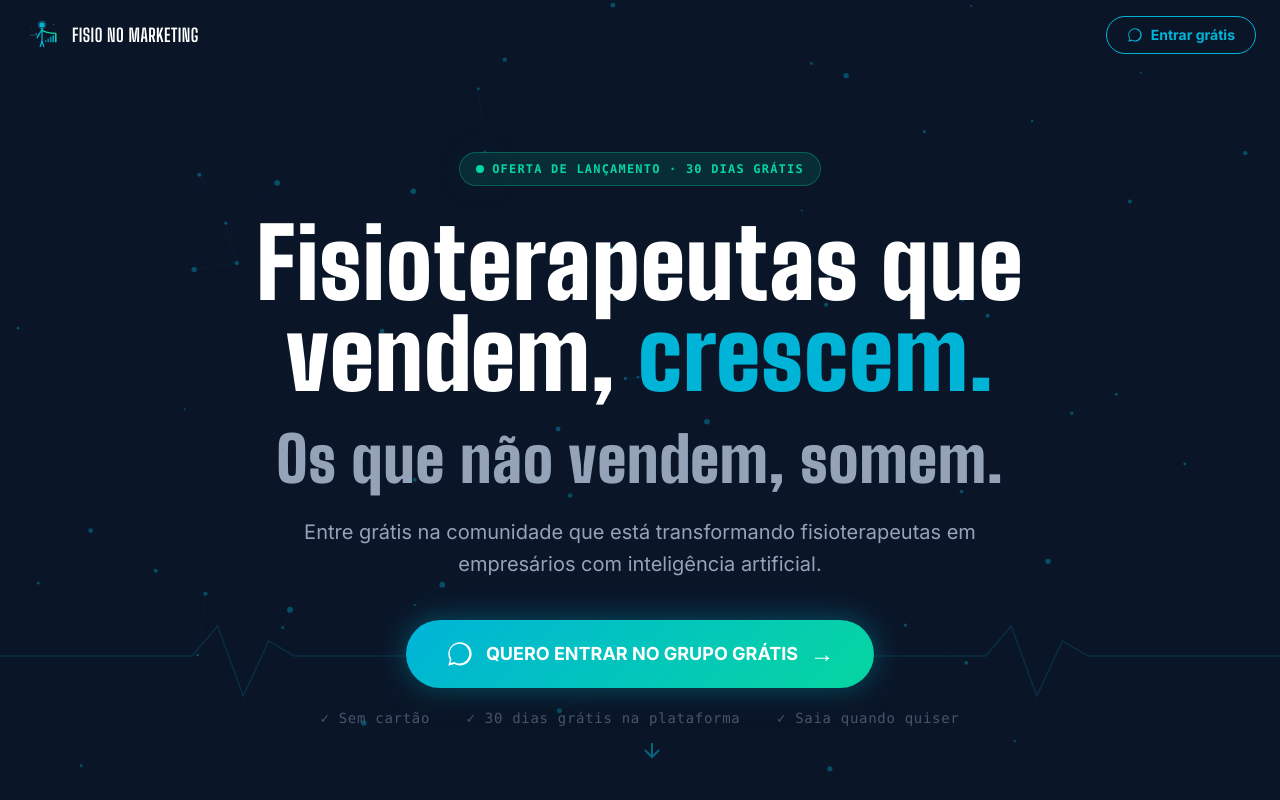
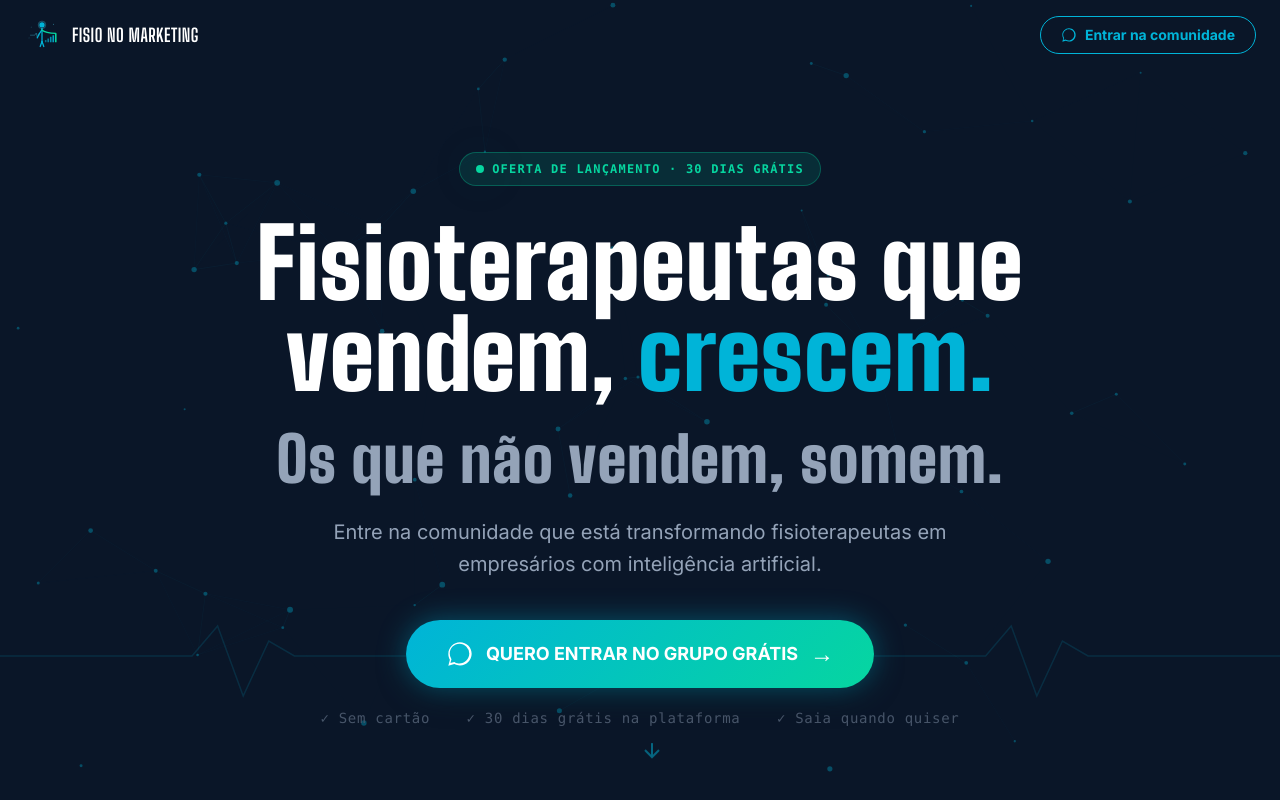
Before and after one commit to ViniAguirre/fisio-no-marketing, a React (Vite) app: page / in a window 1280 px wide. Shown: the top 800 px of the page. Built offline with nearby package versions, Linux system fonts and the light colour scheme.

Commit message:
feat(copy): update CTA text to entrar na comunidade

```diff
--- a/index.html
+++ b/index.html
@@ -6,7 +6,7 @@
 
     <!-- ═══ SEO ═══ -->
     <title>Fisio no Marketing — IA para Fisioterapeutas</title>
-    <meta name="description" content="Entre grátis na comunidade que está transformando fisioterapeutas em empresários com inteligência artificial. 30 dias de acesso completo ao AD AI Studio sem pagar nada." />
+    <meta name="description" content="Entre na comunidade que está transformando fisioterapeutas em empresários com inteligência artificial. 30 dias de acesso completo ao AD AI Studio sem pagar nada." />
     <meta name="robots" content="index, follow" />
     <link rel="canonical" href="__SITE_URL__" />
 
@@ -14,7 +14,7 @@
     <meta property="og:type" content="website" />
     <meta property="og:url" content="__SITE_URL__" />
     <meta property="og:title" content="Fisio no Marketing — IA para Fisioterapeutas" />
-    <meta property="og:description" content="Entre grátis. Use 30 dias. Sem pagar nada. A plataforma de IA feita para fisioterapeutas crescerem." />
+    <meta property="og:description" content="Entre na comunidade. Use 30 dias. Sem pagar nada. A plataforma de IA feita para fisioterapeutas crescerem." />
     <meta property="og:image" content="__SITE_URL__/og-image.jpg" />
     <meta property="og:image:width" content="1200" />
     <meta property="og:image:height" content="630" />
@@ -24,7 +24,7 @@
     <!-- ═══ TWITTER CARD ═══ -->
     <meta name="twitter:card" content="summary_large_image" />
     <meta name="twitter:title" content="Fisio no Marketing — IA para Fisioterapeutas" />
-    <meta name="twitter:description" content="Entre grátis. Use 30 dias. Sem pagar nada. A plataforma de IA feita para fisioterapeutas crescerem." />
+    <meta name="twitter:description" content="Entre na comunidade. Use 30 dias. Sem pagar nada. A plataforma de IA feita para fisioterapeutas crescerem." />
     <meta name="twitter:image" content="__SITE_URL__/og-image.jpg" />
 
     <!-- ═══ FAVICON ═══ -->
--- a/landing-page.jsx
+++ b/landing-page.jsx
@@ -259,7 +259,7 @@ export default function FisioLandingPage() {
           <span className="font-bold text-sm tracking-wide" style={{ fontFamily: "'Big Shoulders Display', sans-serif", fontSize: 18, color: C.white }}>FISIO NO MARKETING</span>
         </div>
         <a href={WHATSAPP_LINK} target="_blank" rel="noopener noreferrer" className="hidden md:inline-flex items-center gap-2 px-5 py-2 rounded-full text-sm font-bold transition-all hover:scale-105" style={{ border: `1px solid ${C.teal}`, color: C.teal }}>
-          <WhatsAppIcon size={16} /> Entrar grátis
+          <WhatsAppIcon size={16} /> Entrar na comunidade
         </a>
       </header>
 
@@ -282,7 +282,7 @@ export default function FisioLandingPage() {
           </FadeIn>
           <FadeIn delay={0.5}>
             <p className="text-lg md:text-xl mb-10 max-w-2xl mx-auto" style={{ color: C.gray, lineHeight: 1.6 }}>
-              Entre grátis na comunidade que está transformando fisioterapeutas em empresários com inteligência artificial.
+              Entre na comunidade que está transformando fisioterapeutas em empresários com inteligência artificial.
             </p>
           </FadeIn>
           <FadeIn delay={0.7}>
```
